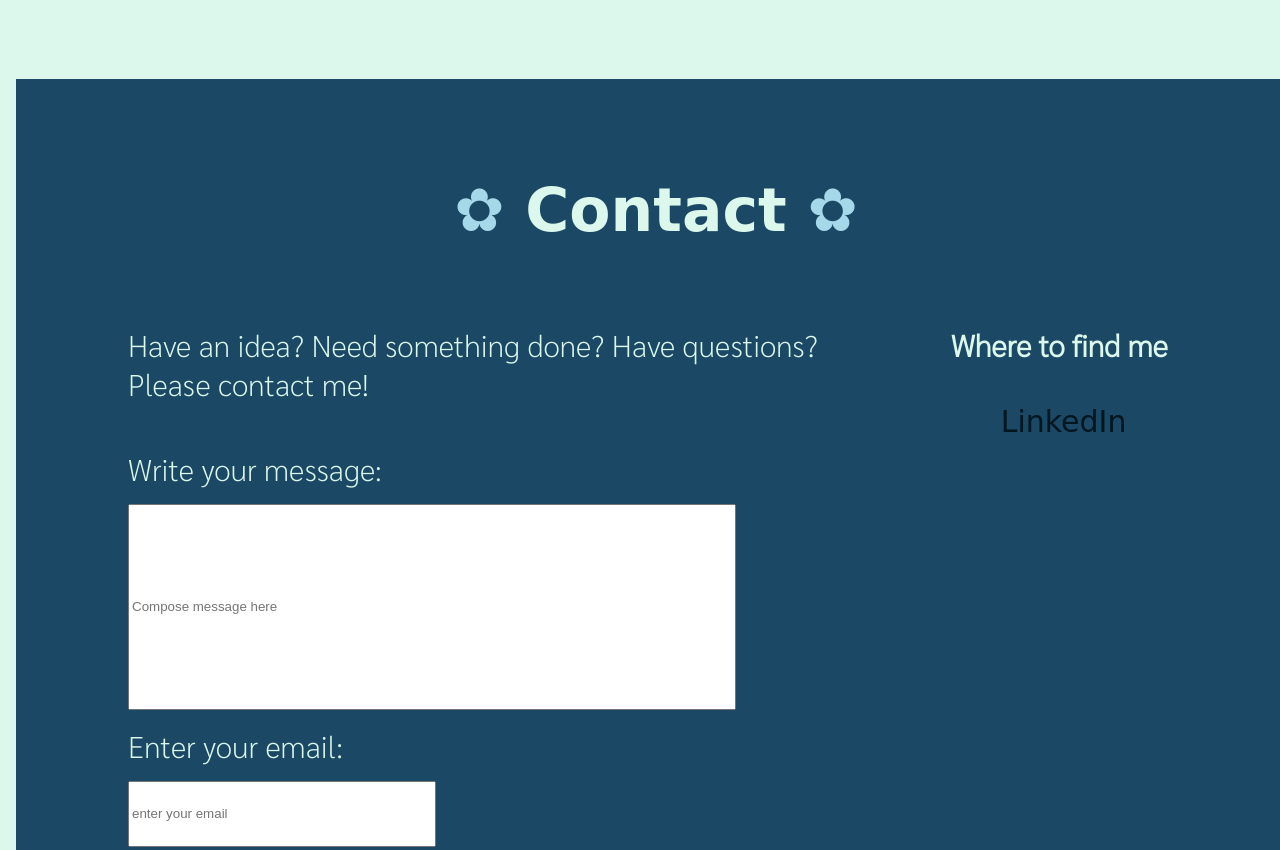
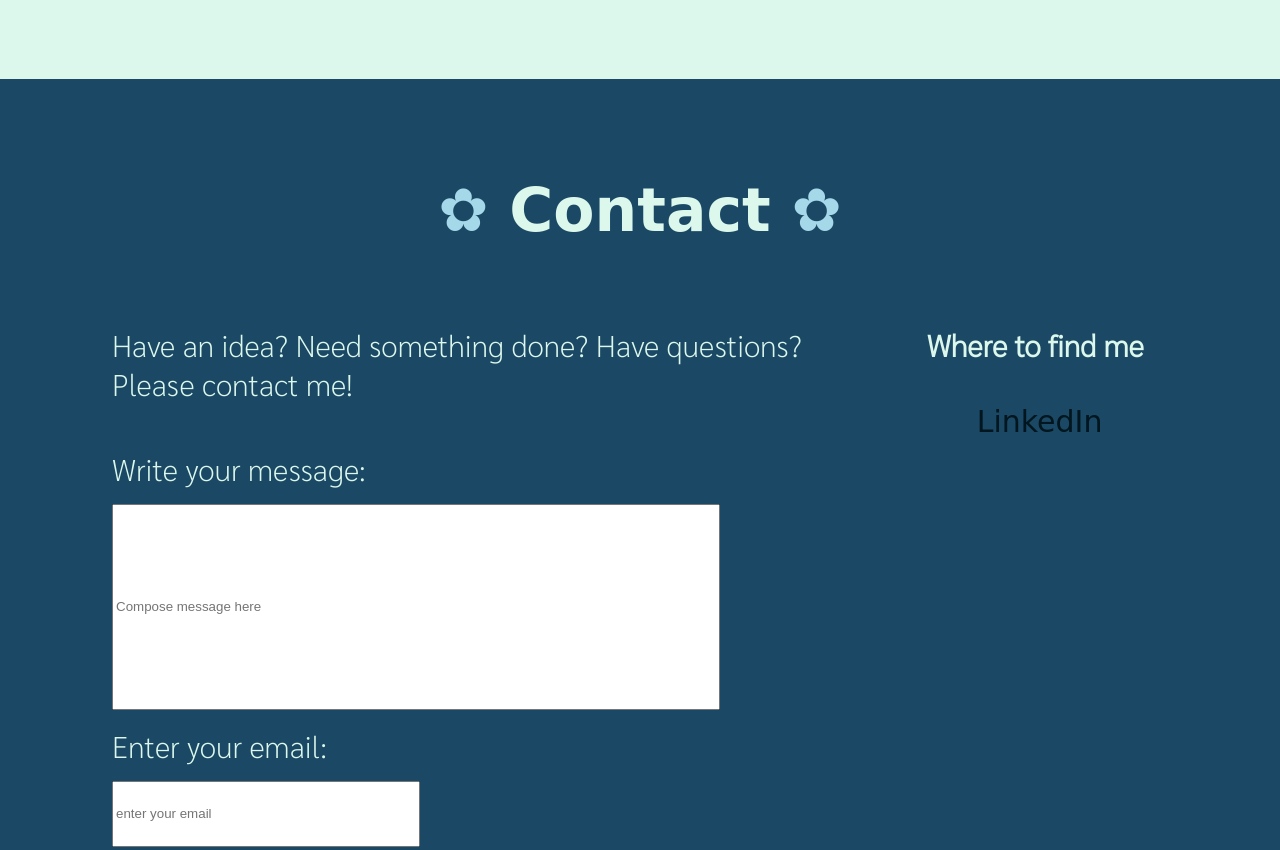
Before and after one commit to JanicaJensen/jjensen_webdev_portfolio, a plain HTML site: page index.html in a window 1280 px wide. Shown: the part 1950-2800 px from the top of the page. Drawn offline with Linux system fonts and the light colour scheme; a web font is replaced by a local one.

Commit message:
removed redundant css

```diff
--- a/assets/css/style.css
+++ b/assets/css/style.css
@@ -159,9 +159,7 @@ h2 {
 /* Styles the Contact section*/
 .contact {
     width: 100%;
-    margin-bottom: 2em;
-    margin-left: 1em;
-    margin-right: 2em;
+    padding-bottom:2rem;
     background-color: #1b4965;
     color: #dcf8ec;
 }
@@ -191,6 +189,10 @@ form {
     width: 50%;
     text-align: center;
     justify-content: center;
+}
+
+.contactsectionright p {
+    padding-right: 1rem;
 }
 
 /*Styles the lables, inputs, and button of the form WITHIN the Contactsection*/
```
